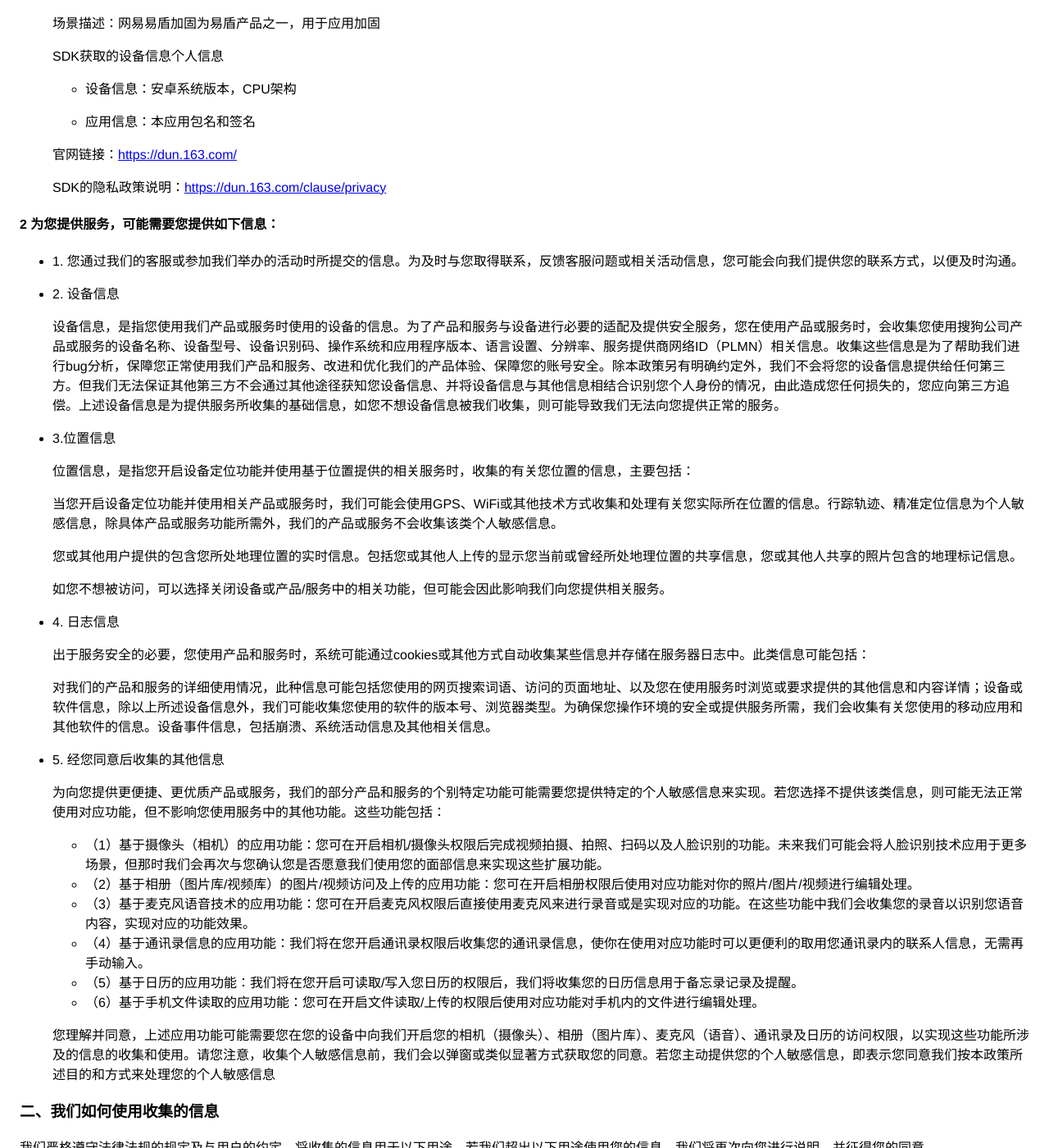
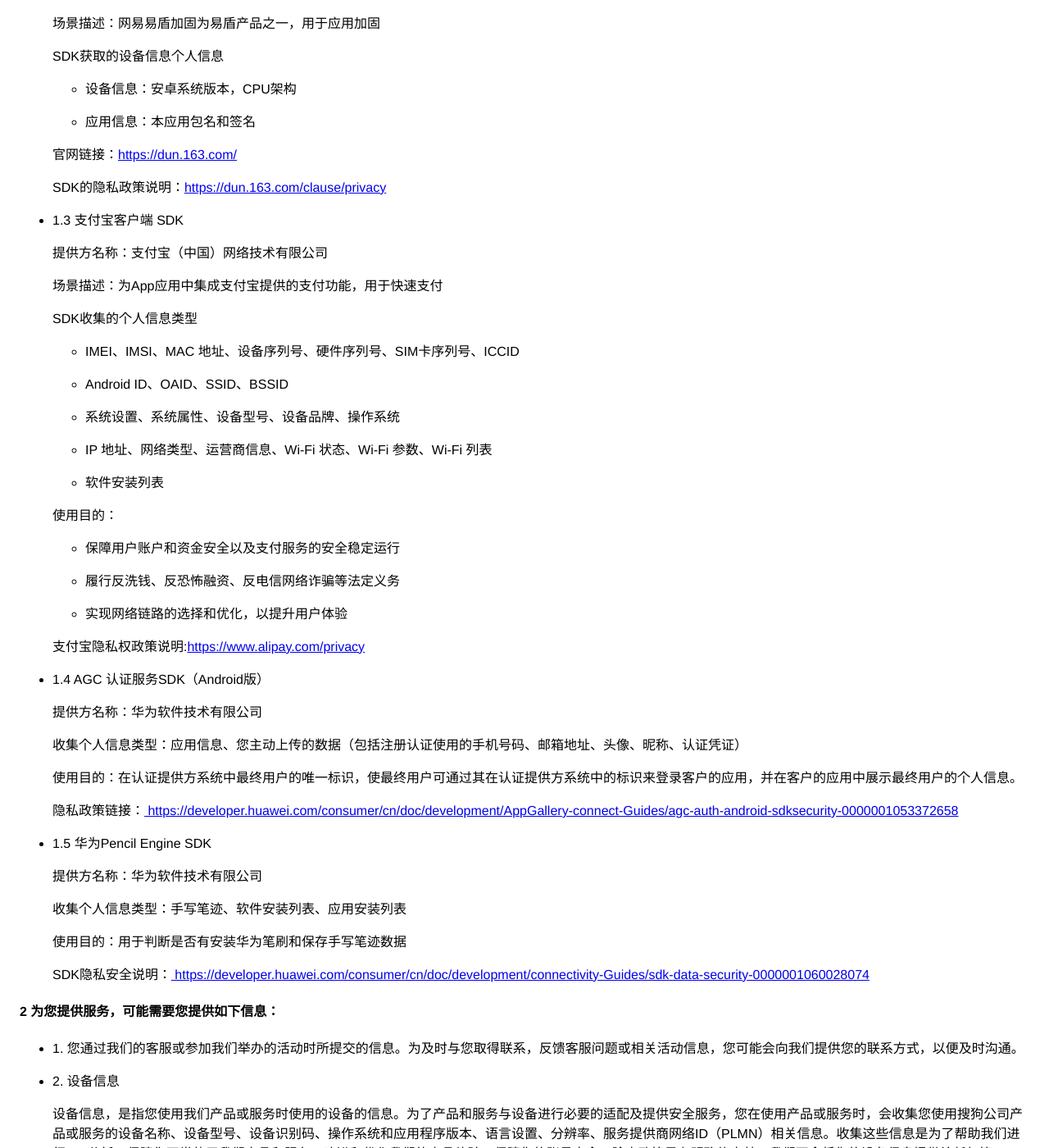
Before and after one commit to ztdr/home, a Jekyll site: the page lz_privacy_lzds.html, which Jekyll copies as it is, in a window 1280 px wide and 1400 px high, scrolled down 1127 px. Shown: the whole window at 82% size. Built offline with Jekyll 4.4.1, drawn with Linux system fonts in a browser that asks for light colours; some of the changed text lies outside the part shown.

Commit message:
feat: update privacy

```diff
--- a/lz_privacy_lzds.html
+++ b/lz_privacy_lzds.html
@@ -66,6 +66,54 @@
         </ul>
         <p>官网链接：<a href="https://dun.163.com/">https://dun.163.com/</a></p>
         <p>SDK的隐私政策说明：<a href="https://dun.163.com/clause/privacy">https://dun.163.com/clause/privacy</a></p>
+    </li>
+    <li>
+        <p>1.3 支付宝客户端 SDK</p>
+        <p>提供方名称：支付宝（中国）网络技术有限公司</p>
+        <p>场景描述：为App应用中集成支付宝提供的支付功能，用于快速支付</p>
+        <p>SDK收集的个人信息类型</p>
+        <ul>
+            <li><p>IMEI、IMSI、MAC 地址、设备序列号、硬件序列号、SIM卡序列号、ICCID</p></li>
+            <li><p>Android ID、OAID、SSID、BSSID</p></li>
+            <li><p>系统设置、系统属性、设备型号、设备品牌、操作系统</p></li>
+            <li><p>IP 地址、网络类型、运营商信息、Wi-Fi 状态、Wi-Fi 参数、Wi-Fi 列表</p></li>
+            <li><p>软件安装列表</p></li>
+        </ul>
+        <p>使用目的：</p>
+        <ul>
+            <li><p>保障用户账户和资金安全以及支付服务的安全稳定运行</p></li>
+            <li><p>履行反洗钱、反恐怖融资、反电信网络诈骗等法定义务</p></li>
+            <li><p>实现网络链路的选择和优化，以提升用户体验</p></li>
+        </ul>
+        <p>支付宝隐私权政策说明:<a href="https://render.alipay.com/p/yuyan/180020010001196791/preview.html?agreementId=AG00000132">https://www.alipay.com/privacy</a></p>
+    </li>
+    <li>
+        <p>1.4 AGC 认证服务SDK（Android版）</p>
+        <p>提供方名称：华为软件技术有限公司</p>
+        <p>
+            收集个人信息类型：应用信息、您主动上传的数据（包括注册认证使用的手机号码、邮箱地址、头像、昵称、认证凭证）</p>
+        <p>
+            使用目的：在认证提供方系统中最终用户的唯一标识，使最终用户可通过其在认证提供方系统中的标识来登录客户的应用，并在客户的应用中展示最终用户的个人信息。
+        </p>
+        <p>
+            隐私政策链接：<a href="https://developer.huawei.com/consumer/cn/doc/development/AppGallery-connect-Guides/agc-auth-android-sdksecurity-0000001053372658">
+            https://developer.huawei.com/consumer/cn/doc/development/AppGallery-connect-Guides/agc-auth-android-sdksecurity-0000001053372658
+        </a>
+        </p>
+    </li>
+    <li>
+        <p>1.5 华为Pencil Engine SDK</p>
+        <p>提供方名称：华为软件技术有限公司</p>
+        <p>
+            收集个人信息类型：手写笔迹、软件安装列表、应用安装列表</p>
+        <p>
+            使用目的：用于判断是否有安装华为笔刷和保存手写笔迹数据
+        </p>
+        <p>
+            SDK隐私安全说明：<a href="https://developer.huawei.com/consumer/cn/doc/development/connectivity-Guides/sdk-data-security-0000001060028074">
+            https://developer.huawei.com/consumer/cn/doc/development/connectivity-Guides/sdk-data-security-0000001060028074
+        </a>
+        </p>
     </li>
 </ul>
 
```
Also changed, not shown: other parts of lz_privacy_lzds.html (+2 -2 lines), lz_privacy.html (+50 -2 lines). Lines whose indentation alone changed are shown as unchanged.
